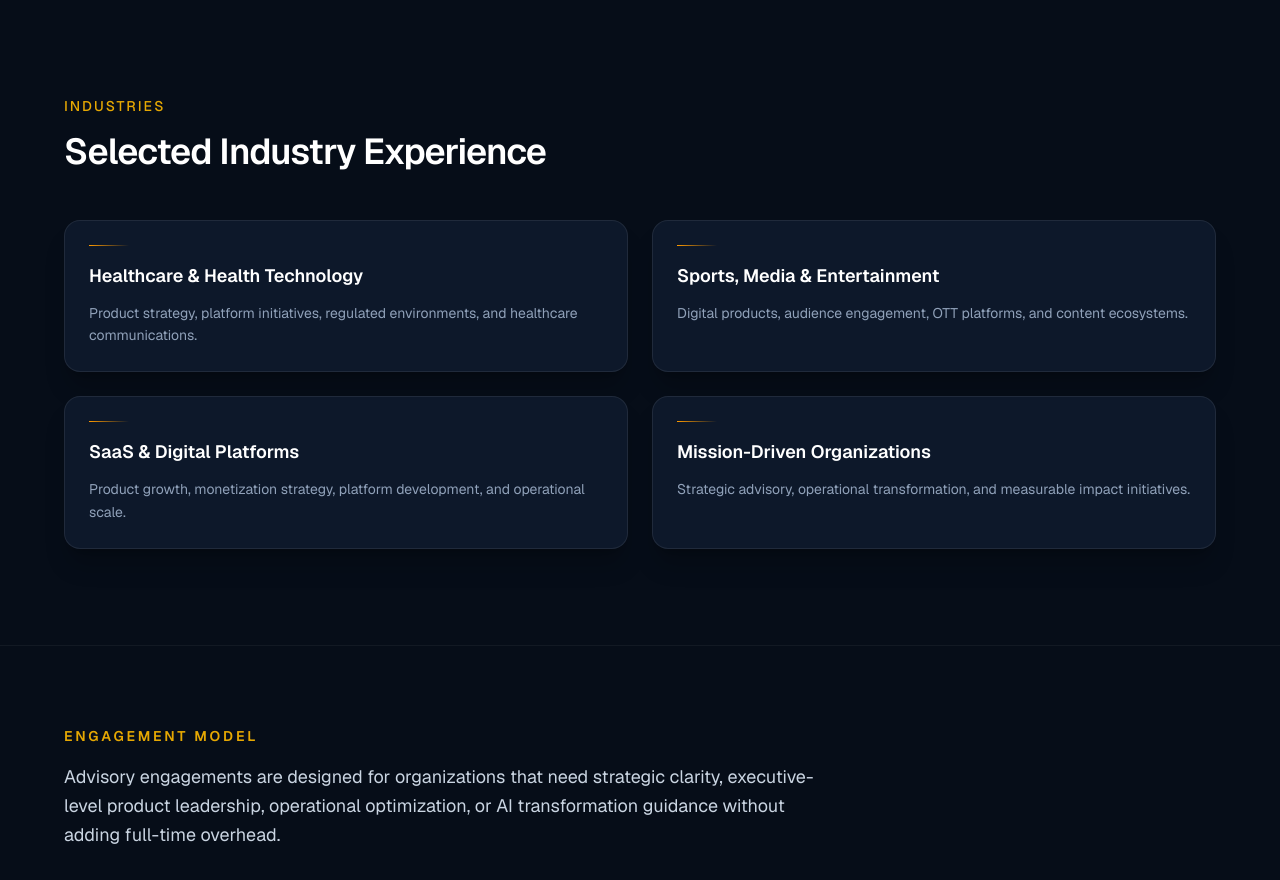
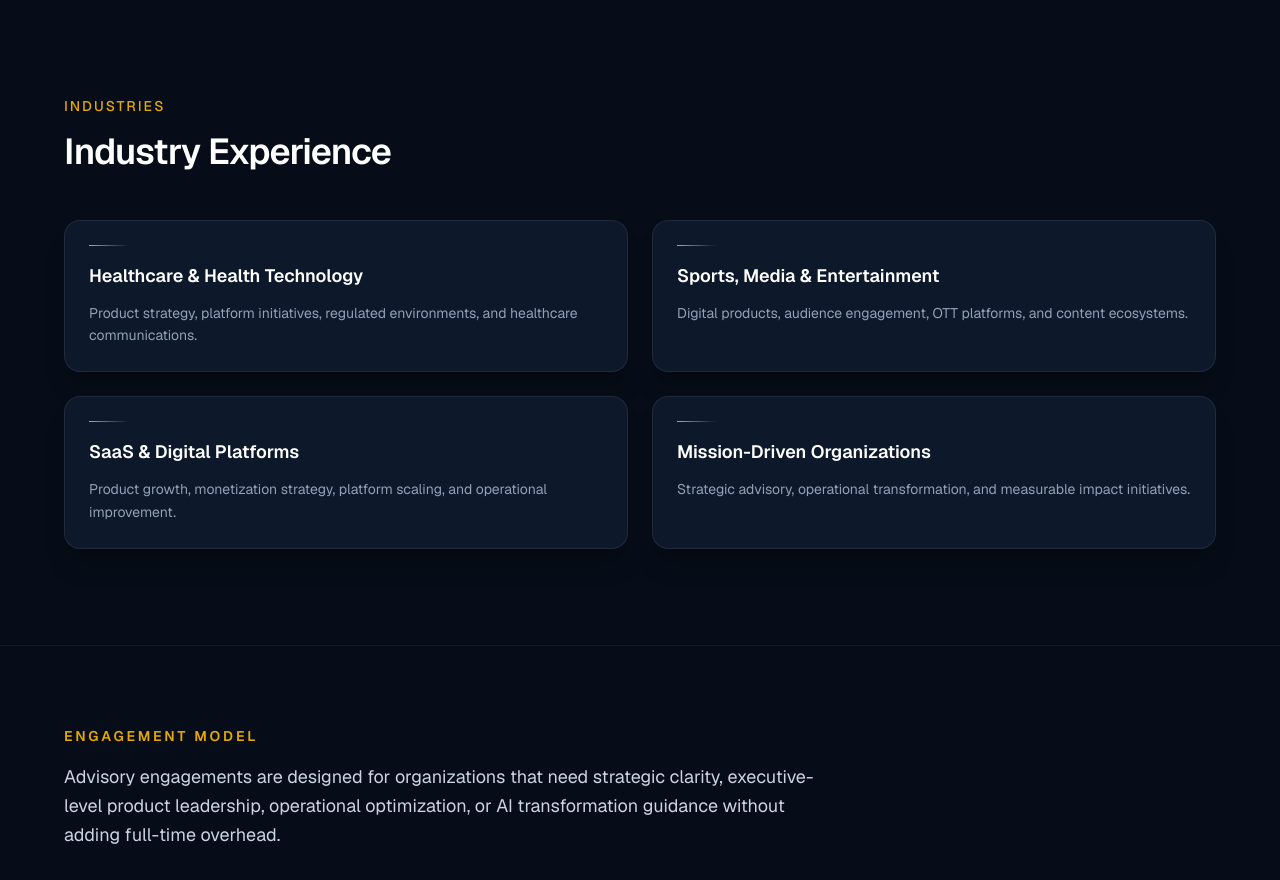
Before and after one commit to Mhibbert12026/hibbert-advisory-group, a Next.js app: page / in a window 1280 px wide. Shown: the part 2460-3340 px from the top of the page. Built offline with nearby package versions, Linux system fonts and the light colour scheme.

Commit message:
Finalize industry copy

```diff
--- a/app/page.tsx
+++ b/app/page.tsx
@@ -82,7 +82,7 @@ const selectedIndustryExperience = [
   {
     title: "SaaS & Digital Platforms",
     description:
-      "Product growth, monetization strategy, platform development, and operational scale.",
+      "Product growth, monetization strategy, platform scaling, and operational improvement.",
   },
   {
     title: "Mission-Driven Organizations",
@@ -532,7 +532,7 @@ export default function Home() {
                 Industries
               </p>
               <h2 className="mt-4 text-3xl font-semibold tracking-tight text-white sm:text-4xl">
-                Selected Industry Experience
+                Industry Experience
               </h2>
             </div>
 
```
